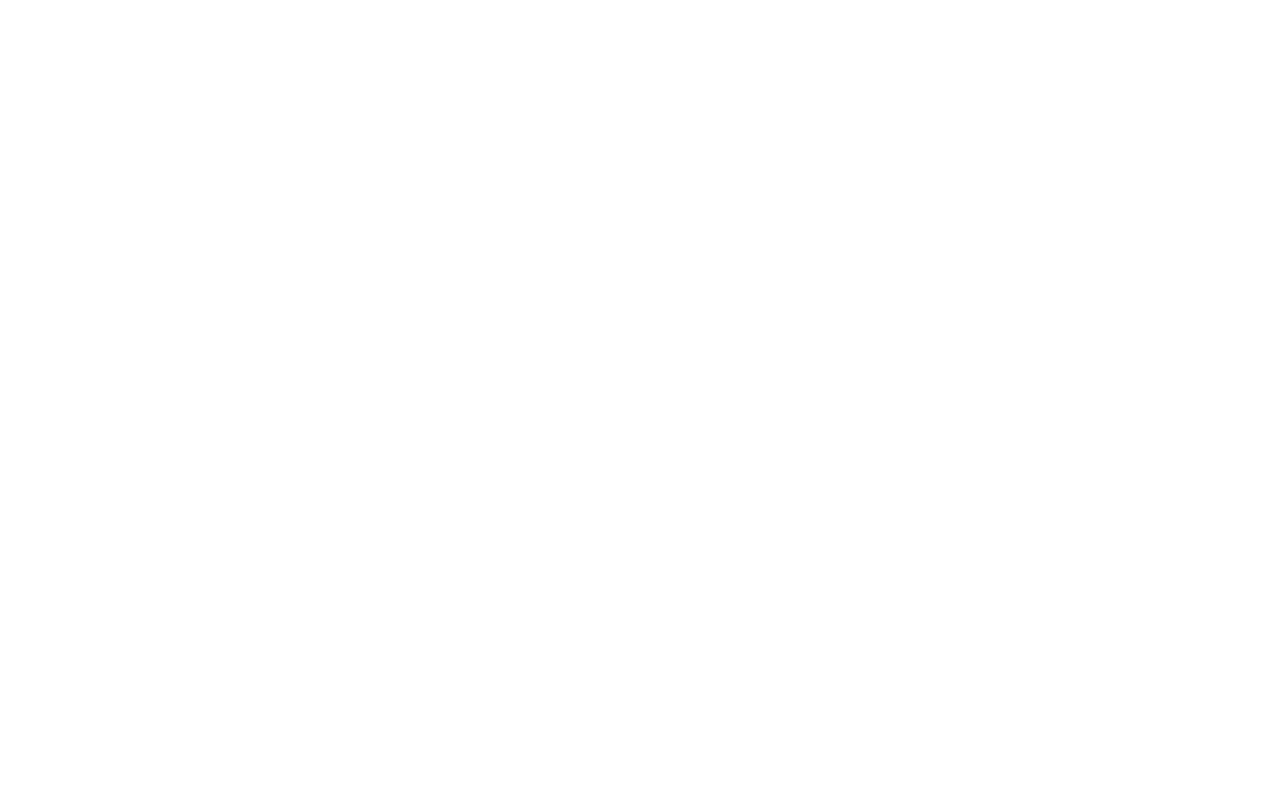
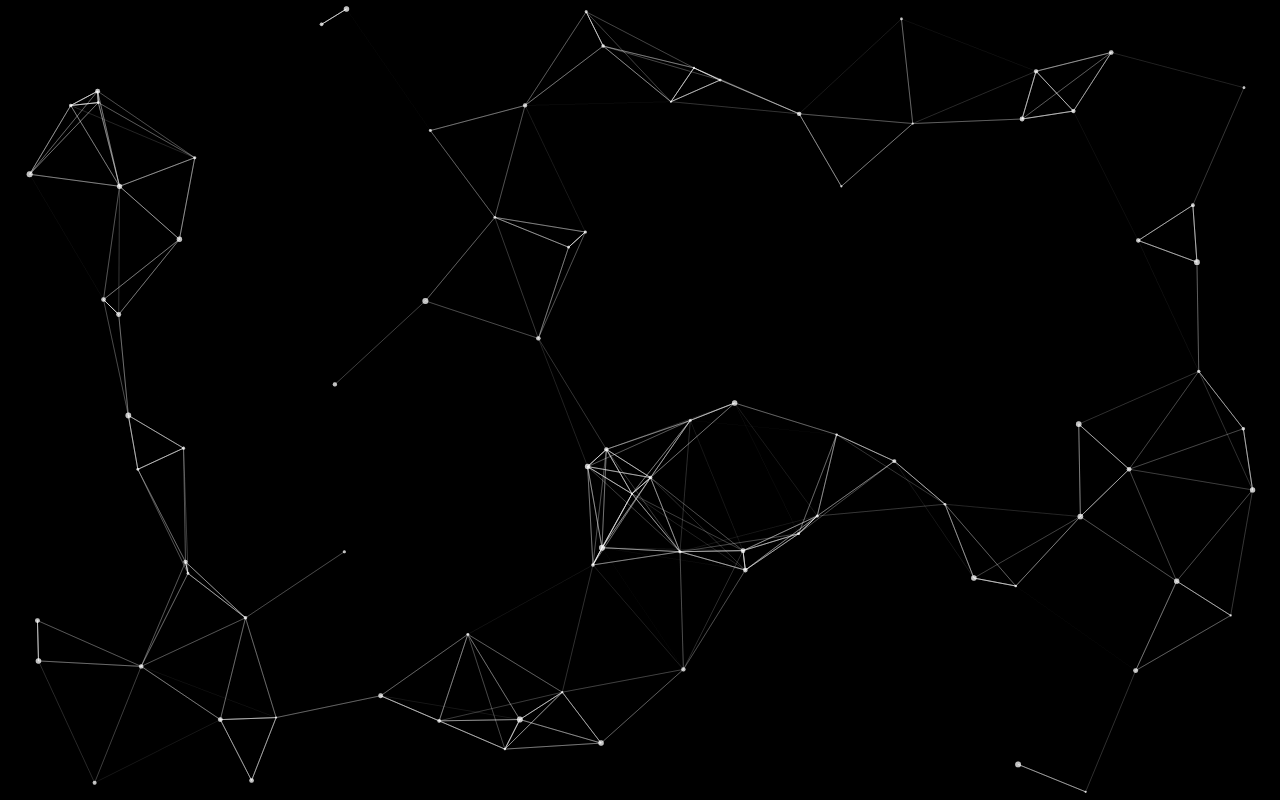
Before and after one commit to naoya-horai/ymgmcmc.com, a React (Create React App) app: page / in a window 1280 px wide. Built offline with nearby package versions, Linux system fonts and the light colour scheme.

Commit message:
tsparticlesを導入

```diff
--- a/package.json
+++ b/package.json
@@ -14,7 +14,7 @@
     "react-dom": "^18.2.0",
     "react-router-dom": "^6.10.0",
     "react-scripts": "5.0.1",
-    "react-tsparticles": "^2.9.3",
+    "react-tsparticles": "^1.40.2",
     "typescript": "^4.9.5",
     "web-vitals": "^2.1.4"
   },
--- a/src/App.css
+++ b/src/App.css
@@ -8,6 +8,8 @@
 }
 
 .App-header {
+  background-color: black;
+  background-blend-mode: lighten;
   min-height: 100vh;
   display: flex;
   flex-direction: column;
--- a/src/App.tsx
+++ b/src/App.tsx
@@ -1,133 +1,10 @@
 import React from 'react';
-import {
-  BrowserRouter as Router,
-  Routes,
-  Route,
-} from "react-router-dom";
-import logo from './logo.svg';
-import './App.css';
-import Particles from 'react-tsparticles';
+import ParticleBackground from './particlebackground';
 
-
-
-function App() {
+export default function App() {
   return (
-    <div className="App">
-      <Particles options = {
-        {
-          "particles": {
-            "number": {
-              "value": 208,
-              "density": {
-                "enable": true,
-                "value_area": 2367.442924896818
-              }
-            },
-            "color": {
-              "value": "#000000"
-            },
-            "shape": {
-              "type": "circle",
-              "stroke": {
-                "width": 0,
-                "color": "#000000"
-              },
-              "polygon": {
-                "nb_sides": 7
-              },
-              "image": {
-                "src": "img/github.svg",
-                "width": 100,
-                "height": 100
-              }
-            },
-            "opacity": {
-              "value": 0.5,
-              "random": false,
-              "anim": {
-                "enable": false,
-                "speed": 1,
-                "opacity_min": 0.1,
-                "sync": false
-              }
-            },
-            "size": {
-              "value": 3,
-              "random": true,
-              "anim": {
-                "enable": false,
-                "speed": 40,
-                "size_min": 0.1,
-                "sync": false
-              }
-            },
-            "line_linked": {
-              "enable": true,
-              "distance": 150,
-              "color": "#ffffff",
-              "opacity": 0.4,
-              "width": 1
-            },
-            "move": {
-              "enable": true,
-              "speed": 6,
-              "direction": "none",
-              "random": false,
-              "straight": false,
-              "out_mode": "out",
-              "bounce": false,
-              "attract": {
-                "enable": false,
-                "rotateX": 600,
-                "rotateY": 1200
-              }
-            }
-          },
-          "interactivity": {
-            "detect_on": "canvas",
-            "events": {
-              "onhover": {
-                "enable": true,
-                "mode": "repulse"
-              },
-              "onclick": {
-                "enable": true,
-                "mode": "push"
-              },
-              "resize": true
-            },
-            "modes": {
-              "grab": {
-                "distance": 400,
-                "line_linked": {
-                  "opacity": 1
-                }
-              },
-              "bubble": {
-                "distance": 400,
-                "size": 40,
-                "duration": 2,
-                "opacity": 8,
-                "speed": 3
-              },
-              "repulse": {
-                "distance": 200,
-                "duration": 0.4
-              },
-              "push": {
-                "particles_nb": 4
-              },
-              "remove": {
-                "particles_nb": 2
-              }
-            }
-          },
-          "retina_detect": true
-        }
-
-      }/>
-    </div>
-  );
+      <ParticleBackground/>
+  )
 }
 
-export default App;
+//export default App;
--- a/src/index.tsx
+++ b/src/index.tsx
@@ -8,9 +8,7 @@
   document.getElementById('root') as HTMLElement
 );
 root.render(
-  <React.StrictMode>
     <App />
-  </React.StrictMode>
 );
 
 // If you want to start measuring performance in your app, pass a function
--- /dev/null
+++ b/src/particlebackground.tsx
@@ -0,0 +1,125 @@
+import React from 'react';
+import Particles from 'react-tsparticles';
+
+function particleBackground() {
+  return (
+      <Particles
+        options={{
+          "background": {
+            "color": "#000000"
+          },
+          "particles": {
+            "number": {
+              "value": 208,
+              "density": {
+                "enable": true,
+                "value_area": 2367.442924896818
+              }
+            },
+            "color": {
+              "value": "#ffffff"
+            },
+            "shape": {
+              "type": "circle",
+              "stroke": {
+                "width": 0,
+                "color": "#ffffff"
+              },
+              "polygon": {
+                "nb_sides": 7
+              },
+              "image": {
+                "src": "img/github.svg",
+                "width": 100,
+                "height": 100
+              }
+            },
+            "opacity": {
+              "value": 0.5,
+              "random": false,
+              "anim": {
+                "enable": false,
+                "speed": 1,
+                "opacity_min": 0.1,
+                "sync": false
+              }
+            },
+            "size": {
+              "value": 3,
+              "random": true,
+              "anim": {
+                "enable": false,
+                "speed": 40,
+                "size_min": 0.1,
+                "sync": false
+              }
+            },
+            "line_linked": {
+              "enable": true,
+              "distance": 150,
+              "color": "#ffffff",
+              "opacity": 0.4,
+              "width": 1
+            },
+            "move": {
+              "enable": true,
+              "speed": 3,
+              "direction": "none",
+              "random": false,
+              "straight": false,
+              "out_mode": "out",
+              "bounce": false,
+              "attract": {
+                "enable": false,
+                "rotateX": 600,
+                "rotateY": 1200
+              }
+            }
+          },
+          "interactivity": {
+            "detect_on": "canvas",
+            "events": {
+              "onhover": {
+                "enable": true,
+                "mode": "repulse"
+              },
+              "onclick": {
+                "enable": true,
+                "mode": "push"
+              },
+              "resize": true
+            },
+            "modes": {
+              "grab": {
+                "distance": 400,
+                "line_linked": {
+                  "opacity": 1
+                }
+              },
+              "bubble": {
+                "distance": 400,
+                "size": 40,
+                "duration": 2,
+                "opacity": 8,
+
+                //"speed": 3
+              },
+              "repulse": {
+                "distance": 200,
+                "duration": 0.4
+              },
+              "push": {
+                "particles_nb": 4
+              },
+              "remove": {
+                "particles_nb": 2
+              }
+            }
+          },
+          "retina_detect": true
+        }}
+      />
+  )
+}
+
+export default particleBackground;
```
Also changed, not shown: 1 other file (tests, documents, lock files or other folders).
